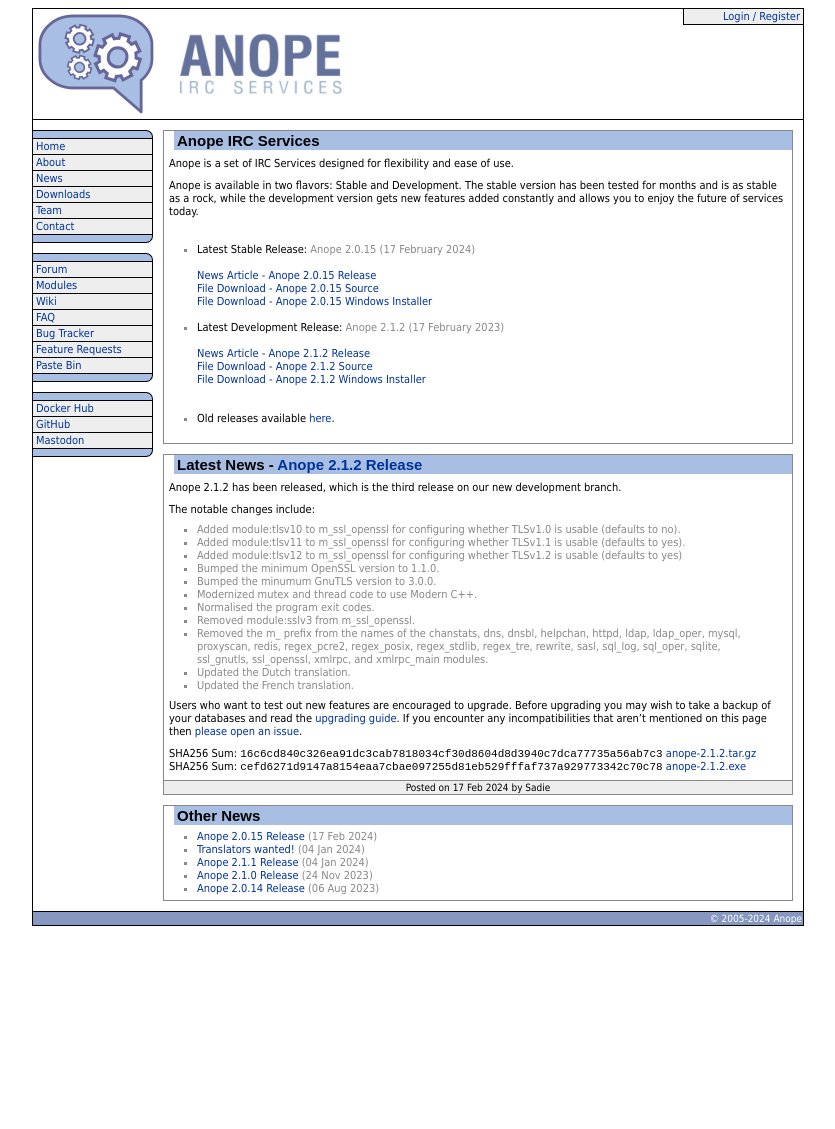
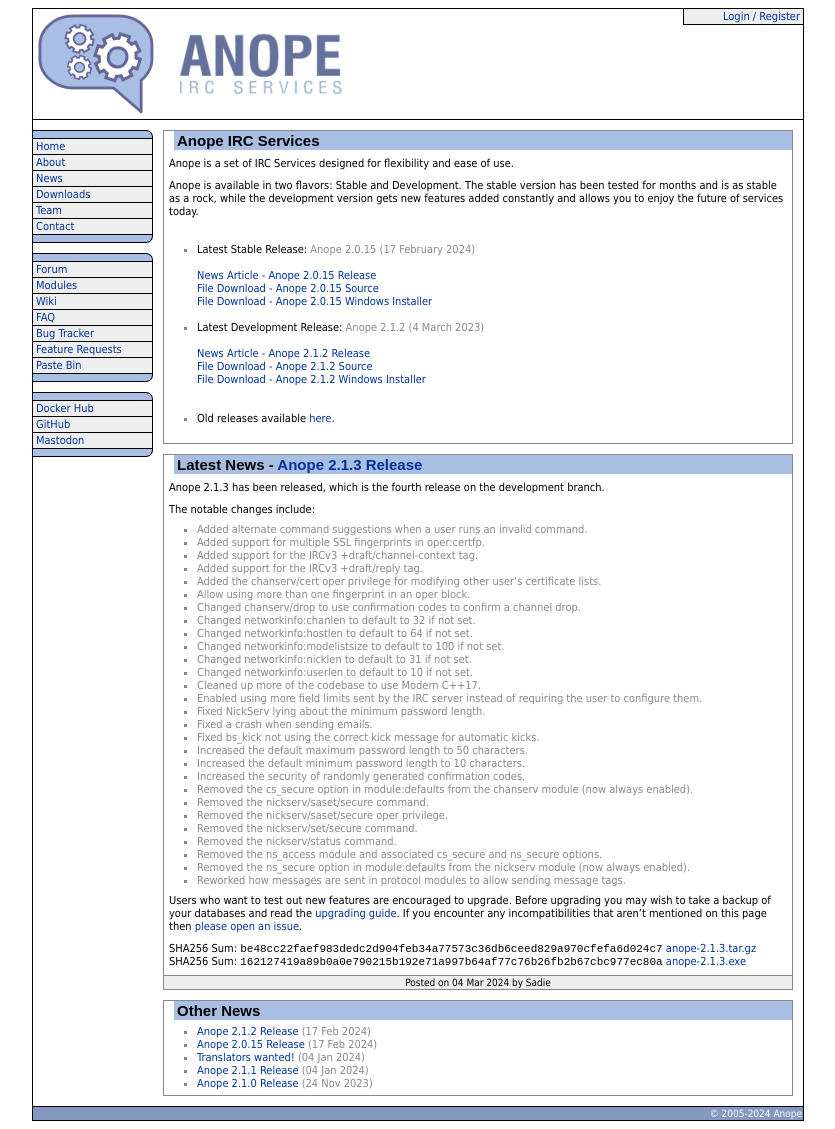
Before and after one commit to anope/website, a Jekyll site: the page built from index.html, in a window 1280 px wide. Shown: the whole page, without its empty margins (222-1057 px from the left). Built offline with Jekyll 4.4.1, drawn with Linux system fonts in a browser that asks for light colours; the list of posts is cut into pages by our own code; before the commit the page ends 934 px from its top, so only the background shows below that.

Commit message:
Add the news post for 2.1.3.

```diff
--- a/_config.yml
+++ b/_config.yml
@@ -34,10 +34,10 @@
 releases:
   devel:
     version: 2.1.2
-    date: 2023-02-17
-    news: /news/2024/anope-212-release.html
-    source: https://github.com/anope/anope/archive/refs/tags/2.1.2.tar.gz
-    windows: https://github.com/anope/anope/releases/download/2.1.2/anope-2.1.1.exe
+    date: 2023-03-04
+    news: /news/2024/anope-213-release.html
+    source: https://github.com/anope/anope/archive/refs/tags/2.1.3.tar.gz
+    windows: https://github.com/anope/anope/releases/download/2.1.3/anope-2.1.3.exe
   stable:
     version: 2.0.15
     date: 2024-02-17
--- /dev/null
+++ b/_posts/2024-03-04-anope-213-release.md
@@ -0,0 +1,45 @@
+---
+layout: post
+title: Anope 2.1.3 Release
+author: Sadie
+category: 2024
+---
+
+Anope 2.1.3 has been released, which is the fourth release on the development branch.
+
+The notable changes include:
+
+* Added alternate command suggestions when a user runs an invalid command.
+* Added support for multiple SSL fingerprints in oper:certfp.
+* Added support for the IRCv3 +draft/channel-context tag.
+* Added support for the IRCv3 +draft/reply tag.
+* Added the chanserv/cert oper privilege for modifying other user's certificate lists.
+* Allow using more than one fingerprint in an oper block.
+* Changed chanserv/drop to use confirmation codes to confirm a channel drop.
+* Changed networkinfo:chanlen to default to 32 if not set.
+* Changed networkinfo:hostlen to default to 64 if not set.
+* Changed networkinfo:modelistsize to default to 100 if not set.
+* Changed networkinfo:nicklen to default to 31 if not set.
+* Changed networkinfo:userlen to default to 10 if not set.
+* Cleaned up more of the codebase to use Modern C++17.
+* Enabled using more field limits sent by the IRC server instead of requiring the user to configure them.
+* Fixed NickServ lying about the minimum password length.
+* Fixed a crash when sending emails.
+* Fixed bs_kick not using the correct kick message for automatic kicks.
+* Increased the default maximum password length to 50 characters.
+* Increased the default minimum password length to 10 characters.
+* Increased the security of randomly generated confirmation codes.
+* Removed the cs_secure option in module:defaults from the chanserv module (now always enabled).
+* Removed the nickserv/saset/secure command.
+* Removed the nickserv/saset/secure oper privilege.
+* Removed the nickserv/set/secure command.
+* Removed the nickserv/status command.
+* Removed the ns_access module and associated cs_secure and ns_secure options.
+* Removed the ns_secure option in module:defaults from the nickserv module (now always enabled).
+* Reworked how messages are sent in protocol modules to allow sending message tags.
+
+Users who want to test out new features are encouraged to upgrade. Before upgrading you may wish to take a backup of your databases and read the [upgrading guide](/upgrading.html). If you encounter any incompatibilities that aren't mentioned on this page then [please open an issue](https://github.com/anope/website/issues/new).
+
+SHA256 Sum: `be48cc22faef983dedc2d904feb34a77573c36db6ceed829a970cfefa6d024c7` [anope-2.1.3.tar.gz](https://github.com/anope/anope/archive/refs/tags/2.1.3.tar.gz)
+\
+SHA256 Sum: `162127419a89b0a0e790215b192e71a997b64af77c76b26fb2b67cbc977ec80a` [anope-2.1.3.exe](https://github.com/anope/anope/releases/download/2.1.3/anope-2.1.3.exe)
--- a/upgrading.md
+++ b/upgrading.md
@@ -27,6 +27,8 @@
 
 0. Move the `enc_md5`, `enc_none` and `enc_sha1` modules to be secondary encryption modules and add `enc_bcrypt` or `enc_sha256` as a new primary encryption module ([example](https://github.com/anope/anope/blob/2.1.0/data/anope.example.conf#L1219-L1256)).
 
+0. Replace the `nickserv/access` privilege in operator accounts with the `nickserv/cert` privilege.
+
 #### botserv.conf
 
 0. Add a description to the `GREET` privilege ([example](https://github.com/anope/anope/blob/2.1.1/data/botserv.example.conf#L326)).
@@ -37,6 +39,8 @@
 
 0. Add the `UNBANME` privilege for `chanserv/unban` ([example](https://github.com/anope/anope/blob/2.1.1/data/chanserv.example.conf#L791-L806)).
 
+0. Remove the `cs_secure` option from `module:defaults` for the `chanserv` module.
+
 #### chanstats.conf
 
 0. Remove the `m_` prefix from the `chanstats` module.
@@ -45,7 +49,15 @@
 
 0. Add the `nickserv/set/neverop` and `nickserv/saset/neverop` commands ([example](https://github.com/anope/anope/blob/2.1.0/data/nickserv.example.conf#L581-L582])).
 
+0. Remove the `nickserv/set/secure` and `nickserv/saset/secure` commands.
+
+0. Remove the `ns_access` module and `nickserv/access` command.
+
 0. Remove the `ns_getpass` module and `nickserv/getpass` command.
+
+0. Remove the `ns_status` module and `nickserv/status` command.
+
+0. Remove the `ns_secure` option from `module:defaults` for the `nickserv` module.
 
 0. Rename `nickserv:passlen` to `nickserv:maxpasslen`.
 
```
